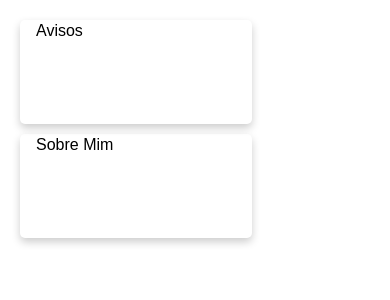
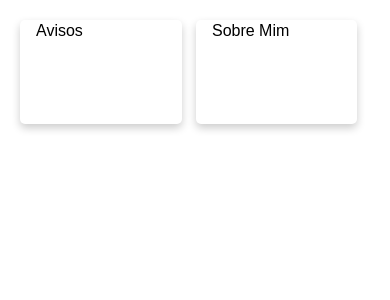
Before and after one commit to LopesEleones/EscolaDigital, a PHP site: page / in a window 390 px wide. Shown: the part 50-350 px from the top of the page. Run offline with PHP 8.4, Linux system fonts and the light colour scheme; a user stored in the database is signed in; data comes from the database, SQL or seed files in the repository; data that the repository does not hold is empty.

Commit message:
Mudança no estilo

```diff
--- a/includes/css/style.css
+++ b/includes/css/style.css
@@ -360,4 +360,8 @@ input[type='submit']:hover {
           margin-left: -10px;
           cursor: pointer;
      }
+
+     .index-card{
+          width: 35%!important;
+     }
 }
```
